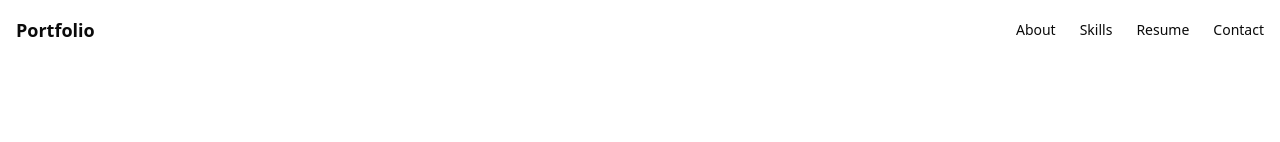
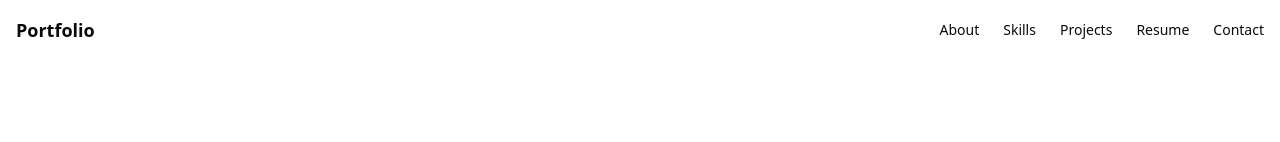
Before and after one commit to USER-VKpy-4616/Portfolio, a React (Vite) app: page / in a window 1280 px wide. Shown: the top 142 px of the page. Built offline with nearby package versions, Linux system fonts and the light colour scheme; no server answers.

Commit message:
minor changes

```diff
--- a/src/App.jsx
+++ b/src/App.jsx
@@ -138,6 +138,9 @@ function App() {
             </a>
             <a href="#skills" className="text-sm hover:text-gray-600">
               Skills
+            </a>
+            <a href="#skills" className="text-sm hover:text-gray-600">
+              Projects
             </a>
             <a href="#resume" className="text-sm hover:text-gray-600">
               Resume
```
